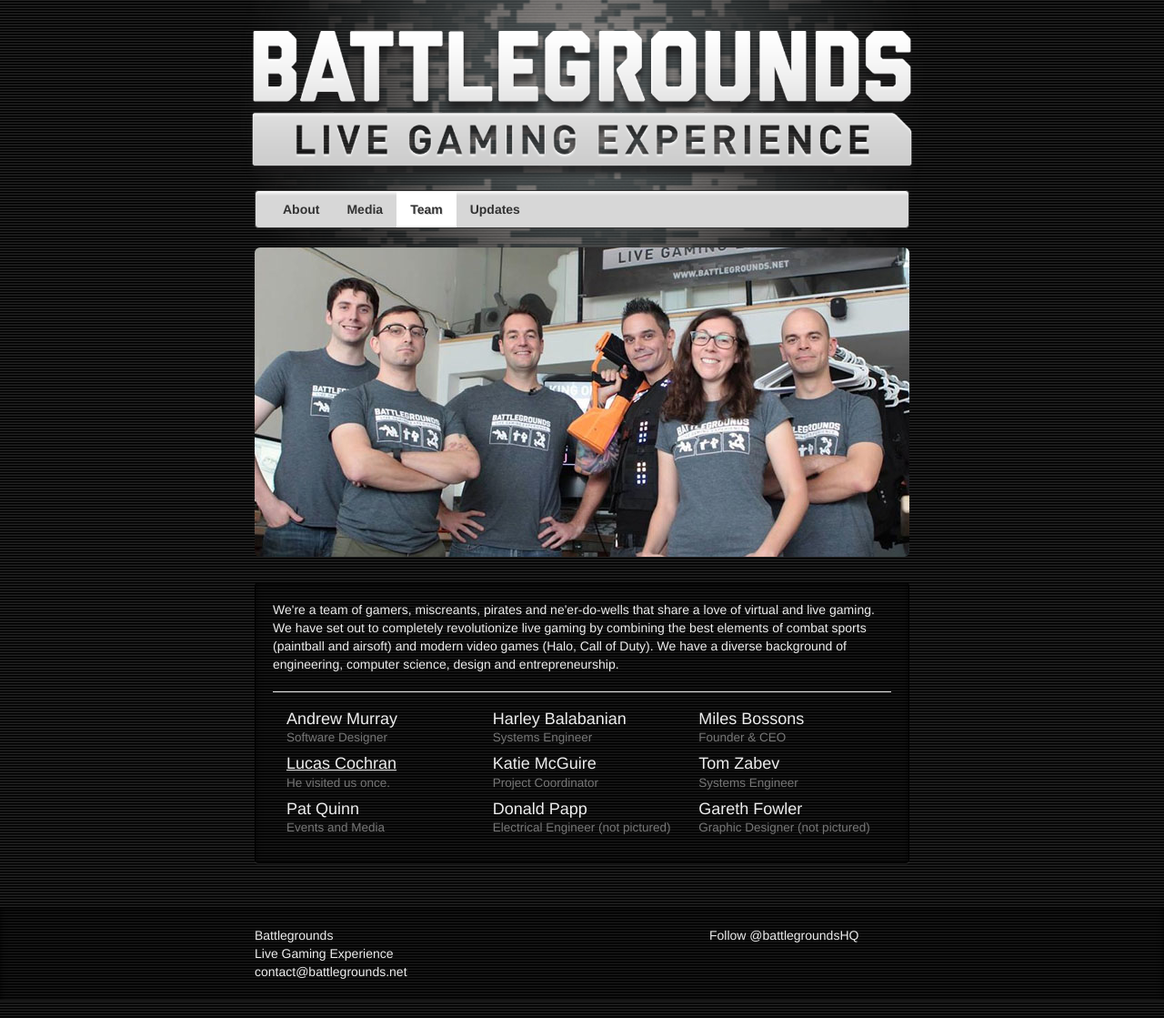
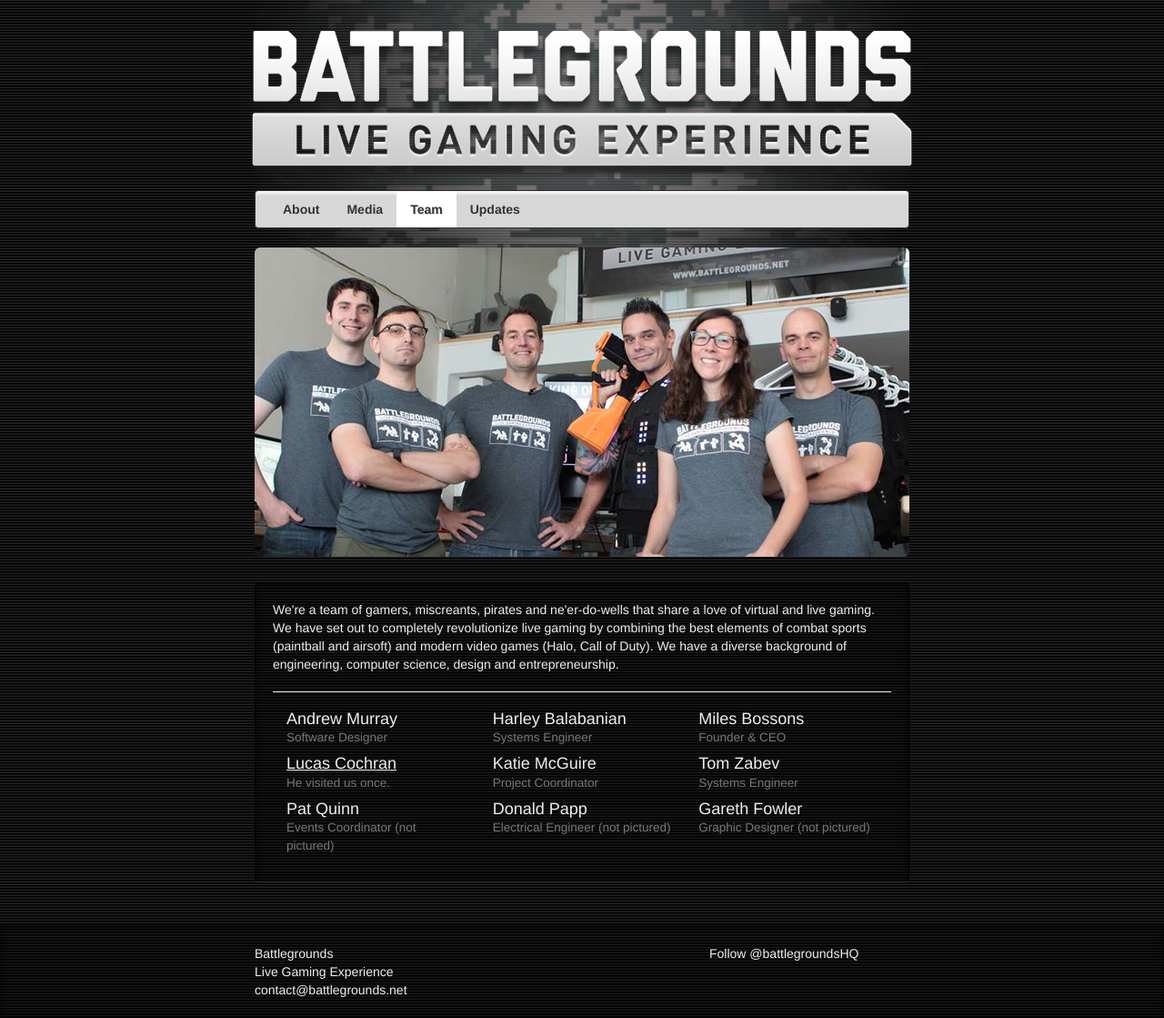
Before and after one commit to BattlegroundsLG/battlegroundslg.github.io, a Jekyll site: the page built from team.html, in a window 1280 px wide. Shown: the whole page at 91% size. Built offline with Jekyll 4.4.1, drawn with Linux system fonts in a browser that asks for light colours; nearby versions of some CDN libraries; Markdown is read by kramdown in place of the engine named in the settings; comment, search, counter and statistics services are not loaded.

Commit message:
Updated team.html

```diff
--- a/team.html
+++ b/team.html
@@ -39,7 +39,7 @@ published: true
   </h4>
   <h4 class="col-sm-4">
     Pat Quinn<br/>
-    <small>Events and Media</small>
+    <small>Events Coordinator (not pictured)</small>
   </h4>
   <h4 class="col-sm-4">
     Donald Papp<br/>
```
